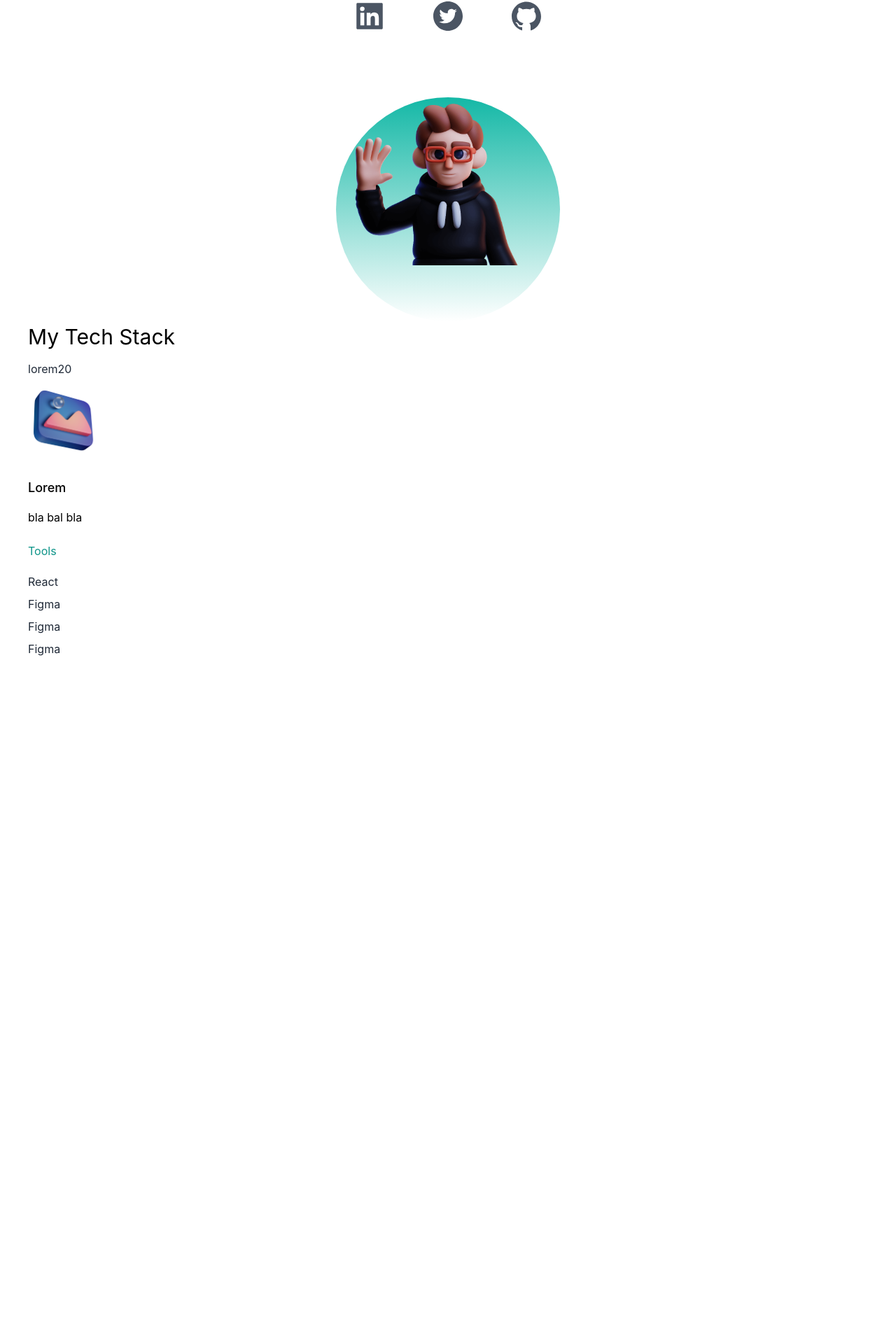
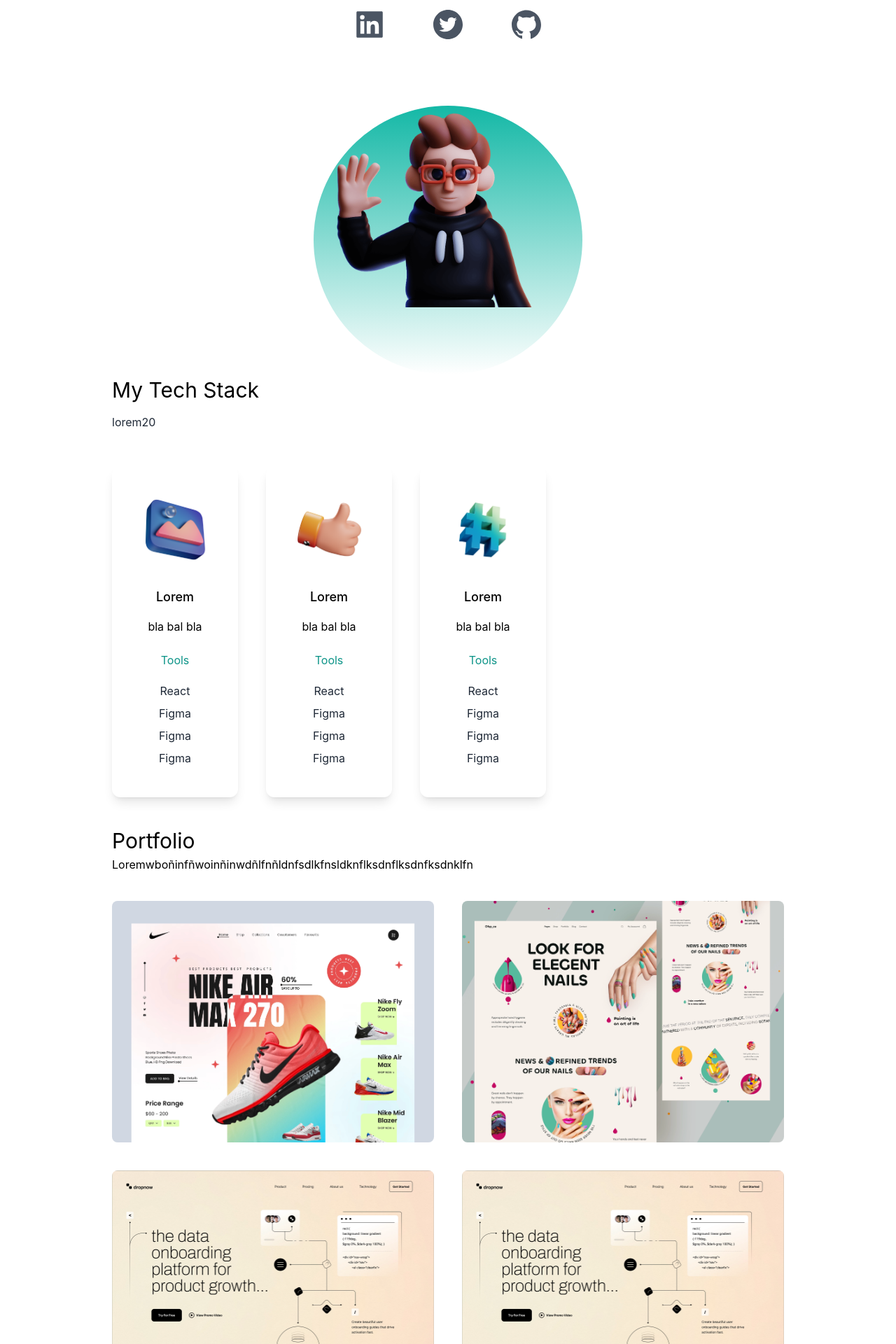
Before and after one commit to FedericoIglesia/Portfolio, a Next.js app in the folder portfolio/: page / in a window 1280 px wide. Shown: the part 433-2353 px from the top of the page at 70% size. Before the commit the page ends 1376 px from the top, so only its background shows below. Built offline with nearby package versions, Linux system fonts and the light colour scheme.

Commit message:
finishing styles

```diff
--- a/portfolio/next.config.js
+++ b/portfolio/next.config.js
@@ -2,6 +2,16 @@
 const nextConfig = {
   reactStrictMode: true,
   swcMinify: true,
-}
+};
 
-module.exports = nextConfig
+module.exports = {
+  nextConfig,
+  webpack: (config, options) => {
+    config.module.rules.push({
+      test: /\.pdf$/i,
+      type: "asset/source",
+    });
+
+    return config;
+  },
+};
--- a/portfolio/package.json
+++ b/portfolio/package.json
@@ -10,6 +10,7 @@
   },
   "dependencies": {
     "next": "13.0.0",
+    "next-images": "^1.8.4",
     "react": "18.2.0",
     "react-dom": "18.2.0",
     "react-icons": "^4.6.0"
--- a/portfolio/pages/index.js
+++ b/portfolio/pages/index.js
@@ -10,28 +10,37 @@
 import code from "../public/code.png";
 import design from "../public/design.png";
 import consulting from "../public/consulting.png";
+import web1 from "../public/web1.png";
+import web2 from "../public/web2.png";
+import web3 from "../public/web3.png";
+import { useState } from "react";
 
 export default function Home() {
+  const [darkMode, setDarkMode] = useState(false);
+
   return (
-    <div>
+    <div className={darkMode ? "dark" : ""}>
       <Head>
         <title>Federico Iglesia</title>
         <meta name="description" content="Generated by create next app" />
         <link rel="icon" href="/favicon.ico" />
       </Head>
 
-      <main className="bg-white px-10">
+      <main className="bg-white px-10 md:px-20 lg:px-40 dark:bg-gray-900">
         <section className="  min-h-screen">
-          <nav className="py-10 mb-12 flex justify-between">
+          <nav className="py-10 mb-12 flex justify-between dark:text-white">
             <h1 className="text-xl font-burtons">Federico</h1>
             <ul className="flex items-center">
               <li>
-                <BsFillMoonStarsFill className="cursor-pointer text-2xl" />
+                <BsFillMoonStarsFill
+                  onClick={() => setDarkMode(!darkMode)}
+                  className="cursor-pointer text-2xl"
+                />
               </li>
               <li>
                 <a
                   className="bg-gradient-to-r from-cyan-500 to-teal-500 text-white px-4 py-2 rounded-md ml-8"
-                  href="#"
+                  target="_blank"
                 >
                   Resume
                 </a>
@@ -39,38 +48,133 @@
             </ul>
           </nav>
           <div className="text-center p-10">
-            <h2 className="text-5xl py-2 text-teal-600 font-medium">
+            <h2 className="text-5xl py-2 text-teal-600 font-medium md:text-6xl">
               Federico Iglesia
             </h2>
-            <h3 className="text-2xl py-2">Full Stack Web Developer</h3>
-            <p className="text-md py-5 leading-8 text-gray-800">
+            <h3 className="text-2xl py-2 md:text-3xl dark:text-white">
+              Full Stack Web Developer
+            </h3>
+            <p className="text-md py-5 leading-8 text-gray-800 md:text-xl max-w-xl mx-auto dark:text-white">
               lorem10 sdas kdbn
             </p>
           </div>
           <div className="text-5xl flex justify-center gap-16 py-3 text-gray-600">
-            <AiFillLinkedin />
-            <AiFillTwitterCircle />
-            <AiFillGithub />
+            <a
+              href="https://www.linkedin.com/in/federicojiglesia/"
+              target="_blank"
+            >
+              <AiFillLinkedin className="dark:text-white social hover:text-blue-700 " />
+            </a>
+            <a href="https://twitter.com/iglesfe1" target="_blank">
+              <AiFillTwitterCircle className="dark:text-white social hover:text-sky-400" />
+            </a>
+            <a href="https://github.com/FedericoIglesia" target="_blank">
+              <AiFillGithub className="dark:text-white social hover:text-gray-400" />
+            </a>
           </div>
-          <div className="relative bg-gradient-to-b from-teal-500 rounded-full w-80 h-80 mt-20 mx-auto">
-            <Image src={deved} />
+          <div className="relative bg-gradient-to-b from-teal-500 rounded-full w-80 h-80 mt-20 mx-auto md:h-96 md:w-96">
+            <Image src={deved} className="object-fill" object-fit="fill" />
           </div>
         </section>
         <section>
           <div>
-            <h3 className="text-3xl py-1">My Tech Stack</h3>
-            <p className="text-md py-2 leading-8 text-gray-800">lorem20</p>
+            <h3 className="text-3xl py-1 dark:text-white">My Tech Stack</h3>
+            <p className="text-md py-2 leading-8 text-gray-800  dark:text-white">
+              lorem20
+            </p>
           </div>
+          <div className="lg:flex gap-10">
+            <div className="text-center shadow-lg p-10 rounded-xl my-10">
+              <Image
+                className="mx-auto"
+                src={design}
+                width={100}
+                height={100}
+              />
+              <h3 className="text-lg font-medium pt-8 pb-2  dark:text-white">
+                Lorem
+              </h3>
+              <p className="py-2  dark:text-white">bla bal bla </p>
+              <h4 className="py-4 text-teal-600">Tools</h4>
+              <p className="text-gray-800 py-1  dark:text-white">React</p>
+              <p className="text-gray-800 py-1  dark:text-white">Figma</p>
+              <p className="text-gray-800 py-1  dark:text-white">Figma</p>
+              <p className="text-gray-800 py-1  dark:text-white">Figma</p>
+            </div>
+            <div className="text-center shadow-lg p-10 rounded-xl my-10">
+              <Image
+                className="mx-auto"
+                src={consulting}
+                width={100}
+                height={100}
+              />
+              <h3 className="text-lg font-medium pt-8 pb-2  dark:text-white">
+                Lorem
+              </h3>
+              <p className="py-2  dark:text-white">bla bal bla </p>
+              <h4 className="py-4 text-teal-600">Tools</h4>
+              <p className="text-gray-800 py-1  dark:text-white">React</p>
+              <p className="text-gray-800 py-1  dark:text-white">Figma</p>
+              <p className="text-gray-800 py-1  dark:text-white">Figma</p>
+              <p className="text-gray-800 py-1  dark:text-white">Figma</p>
+            </div>
+            <div className="text-center shadow-lg p-10 rounded-xl my-10">
+              <Image className="mx-auto" src={code} width={100} height={100} />
+              <h3 className="text-lg font-medium pt-8 pb-2  dark:text-white">
+                Lorem
+              </h3>
+              <p className="py-2  dark:text-white">bla bal bla </p>
+              <h4 className="py-4 text-teal-600">Tools</h4>
+              <p className="text-gray-800 py-1  dark:text-white">React</p>
+              <p className="text-gray-800 py-1  dark:text-white">Figma</p>
+              <p className="text-gray-800 py-1  dark:text-white">Figma</p>
+              <p className="text-gray-800 py-1  dark:text-white">Figma</p>
+            </div>
+          </div>
+        </section>
+        <section>
           <div>
-            <div>
-              <Image src={design} width={100} height={100} />
-              <h3 className="text-lg font-medium pt-8 pb-2">Lorem</h3>
-              <p className="py-2">bla bal bla </p>
-              <h4 className="py-4 text-teal-600">Tools</h4>
-              <p className="text-gray-800 py-1">React</p>
-              <p className="text-gray-800 py-1">Figma</p>
-              <p className="text-gray-800 py-1">Figma</p>
-              <p className="text-gray-800 py-1">Figma</p>
+            <h3 className="text-3xl py-1  dark:text-white">Portfolio</h3>
+            <p className=" dark:text-white">
+              Loremwboñinfñwoinñinwdñlfnñldnfsdlkfnsldknflksdnflksdnfksdnklfn
+            </p>
+          </div>
+          <div className="flex flex-col gap-10 py-10 lg:flex-row lg:flex-wrap">
+            <div className="basis-1/3 flex-1">
+              <Image
+                src={web1}
+                className="rounded-lg object-cover"
+                width={"100%"}
+                height={"100%"}
+                layout="responsive"
+              />
+            </div>
+            <div className="basis-1/3 flex-1">
+              <Image
+                src={web2}
+                className="rounded-lg object-cover"
+                width={"100%"}
+                height={"100%"}
+                layout="responsive"
+              />
+            </div>
+            <div className="basis-1/3 flex-1">
+              <Image
+                src={web3}
+                className="rounded-lg object-cover"
+                width={"100%"}
+                height={"100%"}
+                layout="responsive"
+              />
+            </div>
+            <div className="basis-1/3 flex-1">
+              <Image
+                src={web3}
+                className="rounded-lg object-cover"
+                width={"100%"}
+                height={"100%"}
+                layout="responsive"
+              />
             </div>
           </div>
         </section>
--- a/portfolio/tailwind.config.js
+++ b/portfolio/tailwind.config.js
@@ -1,5 +1,6 @@
 /** @type {import('tailwindcss').Config} */
 module.exports = {
+  darkMode: "class",
   content: ["./pages/**/*.{js,ts,jsx,tsx}", "./components(**/*.{js,ts,jsx,tsx"],
   theme: {
     extend: {
```
Also changed, not shown: 2 other files (tests, documents, lock files or other folders).
